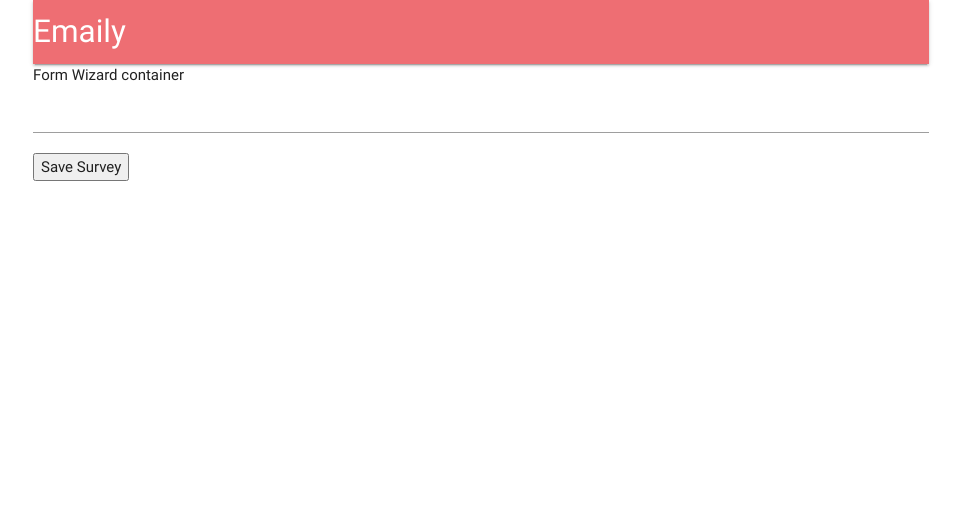
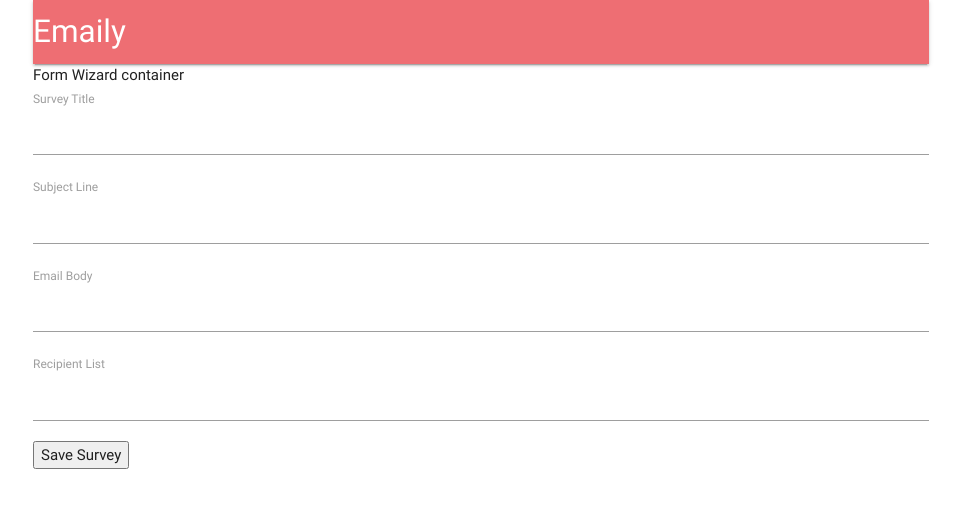
Before and after one commit to calvincolton/emailyApp, a React (Create React App) app in the folder client/: page /surveys/new in a window 1280 px wide. Shown: the top 508 px of the page, without its empty margins (159-1120 px from the left). Built offline with nearby package versions, Linux system fonts and the light colour scheme; no server answers.

Commit message:
DRYing up form fields

```diff
--- a/client/src/components/SurveyField.js
+++ b/client/src/components/SurveyField.js
@@ -1,9 +1,14 @@
 import React from 'react';
 
-export default () => {
+// destructure props.input, passed from ReduxForm Field object
+// this will be passed into the input for handlers such as onBlur or onChange
+export default ({ input, label }) => {
+  // console.log(input);
+
   return (
     <div>
-      <input />
+      <label>{label}</label>
+      <input {...input} />
     </div>
   );
 }
--- a/client/src/components/SurveyForm.js
+++ b/client/src/components/SurveyForm.js
@@ -2,17 +2,20 @@ import React, { Component } from 'react';
 import { reduxForm, Field } from 'redux-form';
 import SurveyField from './SurveyField';
 
+const FIELDS = [
+  { label: 'Survey Title', name: 'title' },
+  { label: 'Subject Line', name: 'subject' },
+  { label: 'Email Body', name: 'body' },
+  { label: 'Recipient List', name: 'emails' }
+];
+
 class SurveyForm extends Component {
   renderFields() {
     return (
-      <div>
-      <Field
-        type="text"
-        name="title"
-        component={SurveyField}
-      />
-      </div>
-    )
+      FIELDS.map(({ label, name }, i) => {
+        return <Field key={name} label={label} name={name} component={SurveyField} type="text" />
+      })
+    );
   }
 
   render() {
```
